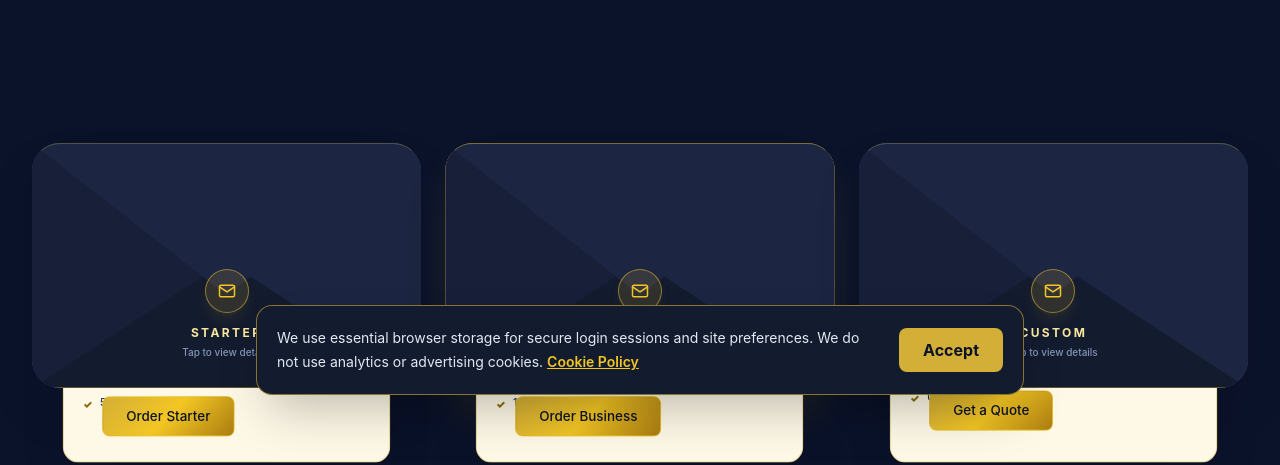
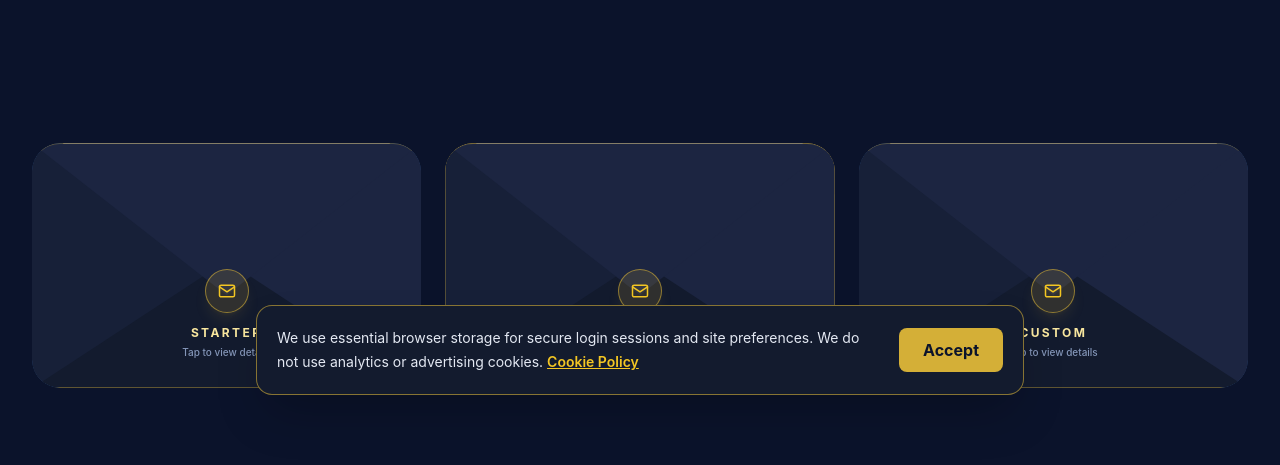
Before and after one commit to GaniduSasmitha/Codewave-Studio, a React (Vite) app: page /pricing in a window 1280 px wide. Shown: the part 389-854 px from the top of the page. Built offline with nearby package versions, Linux system fonts and the light colour scheme; no server answers.

Commit message:
feat: add Pricing page component with interactive envelope cards and feature comparison table

```diff
--- a/src/pages/public/Pricing.tsx
+++ b/src/pages/public/Pricing.tsx
@@ -78,7 +78,7 @@ function PricingEnvelope({ tier, isOpen, onToggle, onSelect }: PricingEnvelopePr
             onToggle();
           }
         }}
-        className="group absolute inset-x-0 bottom-5 h-[245px] cursor-pointer outline-none [perspective:1000px] focus-visible:ring-2 focus-visible:ring-[#F3C623] focus-visible:ring-offset-4 focus-visible:ring-offset-[#F0F4F9] dark:focus-visible:ring-offset-[#0B132B]"
+        className={`group absolute inset-x-0 bottom-5 h-[245px] cursor-pointer rounded-[28px] outline-none [perspective:1000px] focus-visible:ring-2 focus-visible:ring-[#F3C623] focus-visible:ring-offset-4 focus-visible:ring-offset-[#F0F4F9] dark:focus-visible:ring-offset-[#0B132B] ${isOpen ? 'overflow-visible' : 'overflow-hidden'}`}
       >
         {/* Envelope back */}
         <div className={`absolute inset-0 rounded-[28px] border shadow-2xl transition-colors duration-300 ${tier.popular
@@ -91,7 +91,7 @@ function PricingEnvelope({ tier, isOpen, onToggle, onSelect }: PricingEnvelopePr
           id={envelopeId}
           initial={false}
           animate={{
-            y: isOpen ? -150 : 76,
+            y: isOpen ? -150 : 0,
             scale: isOpen ? 1 : 0.96
           }}
           transition={{ type: 'spring', stiffness: 210, damping: 24 }}
```
